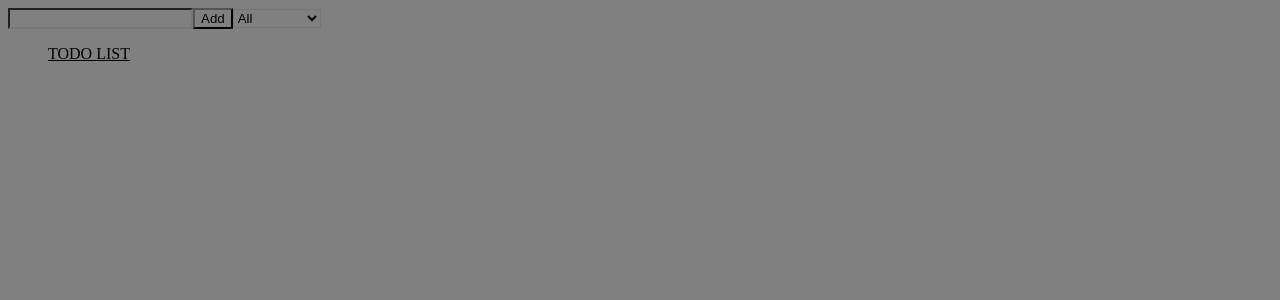
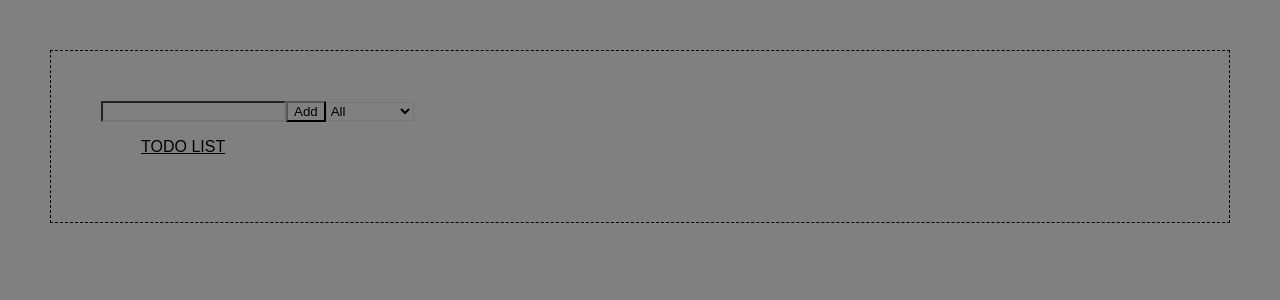
Before and after one commit to haharimoto/first-todo-app, a React (Create React App) app: page / in a window 1280 px wide. Shown: the top 300 px of the page. Built offline with nearby package versions, Linux system fonts and the light colour scheme.

Commit message:
made the app to be able to filter out todos

```diff
--- a/src/App.css
+++ b/src/App.css
@@ -1,3 +1,20 @@
 * {
   background-color: gray;
 }
+
+body {
+  font-family: "Karla", sans-serif;
+  margin: 0;
+}
+
+.App {
+  margin: 50px;
+  padding: 50px;
+  /* background-color: darkgray; */
+  border: 1px dashed;
+}
+
+.completed {
+  text-decoration: line-through;
+  opacity: 0.5;
+}
--- a/src/App.js
+++ b/src/App.js
@@ -1,4 +1,4 @@
-import React, { useState } from "react";
+import React, { useState, useEffect } from "react";
 import './App.css';
 import Form from "./components/Form";
 import TodoList from "./components/TodoList";
@@ -6,6 +6,35 @@ import TodoList from "./components/TodoList";
 function App() {
   const [inputText, setInputText] = useState("")
   const [toDos, setToDos] = useState([])
+  const [status, setStatus] = useState("all")
+  const [filtered, setFiltered] = useState([])
+
+  function handleStatus(event) {
+    // set status accordingly
+    setStatus(event.target.value)
+  }
+
+  function handleFilter() {
+    // filter out each toDos by completed(true/false) vs status(option values), using switch statement
+    // 1. if completed=true, then filter out the false ones
+    // 2. if completed=false, then filter out the true ones
+    // 3. default, show all
+    switch (status) {
+      case 'completed':
+        setFiltered(toDos.filter(el => el.completed === true))
+        break
+      case 'incomplete':
+        setFiltered(toDos.filter(el => el.completed === false))
+        break
+      default:
+        setFiltered(toDos)
+        break
+    }
+  }
+
+  useEffect(() => {
+    handleFilter()
+  }, [toDos, status])
 
   return (
     <div className="App">
@@ -14,10 +43,12 @@ function App() {
         setInputText={setInputText}
         toDos={toDos}
         setToDos={setToDos}
+        handleStatus={handleStatus}
       />
       <TodoList
         toDos={toDos}
         setToDos={setToDos}
+        filtered={filtered}
       />
     </div>
   );
--- a/src/components/Form.js
+++ b/src/components/Form.js
@@ -41,7 +41,7 @@ function Form(props) {
         <button className='form--button'>
           Add
         </button>
-        <select className='form--select' name="select" id="">
+        <select className='form--select' name="select" onChange={props.handleStatus}>
           <option value="all">All</option>
           <option value="completed">Completed</option>
           <option value="incomplete">Incomplete</option>
--- a/src/components/Todo.js
+++ b/src/components/Todo.js
@@ -24,7 +24,7 @@ function Todo(props) {
 
   return (
     <div className='todo'>
-      <li className='todo--item'>
+      <li className={`todo--item ${props.completed ? "completed" : ""}`}>
         <b>{props.text}</b>--{props.completed ? "completed" : "incomplete"}
       </li>
       <button className='todo--complete' onClick={handleChange}>✔</button>
--- a/src/components/TodoList.js
+++ b/src/components/TodoList.js
@@ -6,11 +6,7 @@ function TodoList(props) {
     <div className='todo-list'>
       <ul className='todo-list--ul'>
         <u>TODO LIST</u>
-        {/* display all todo's
-        if completed, only display completed
-        if incomplete, only display incomplete */}
-
-        {props.toDos.map(toDo => (
+        {props.filtered.map(toDo => (
           <Todo
             key={toDo.id}
             id={toDo.id}
@@ -27,3 +23,5 @@ function TodoList(props) {
 }
 
 export default TodoList
+
+// replaced mapping props.toDo ==> mapping props.filtered
```
